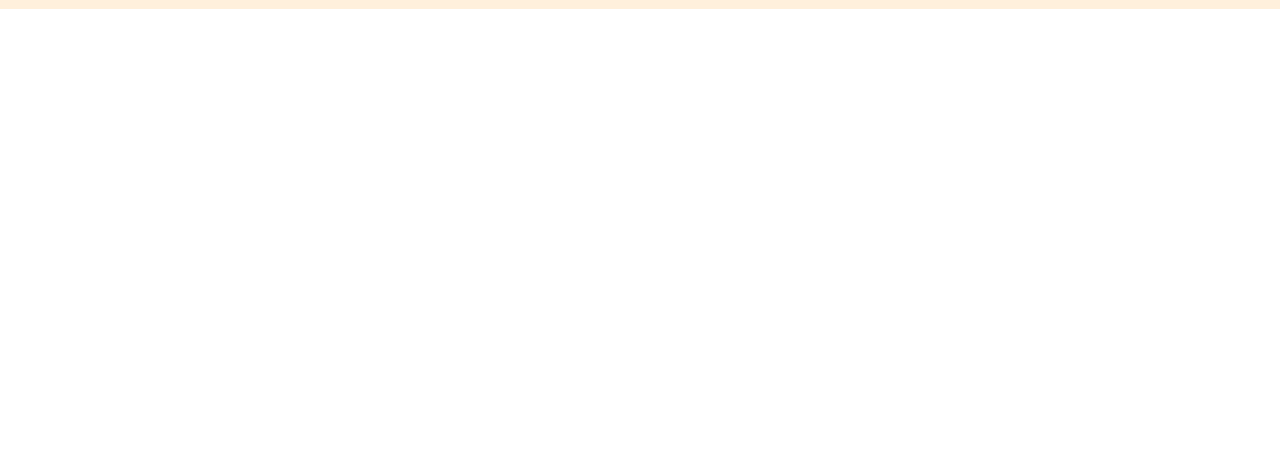
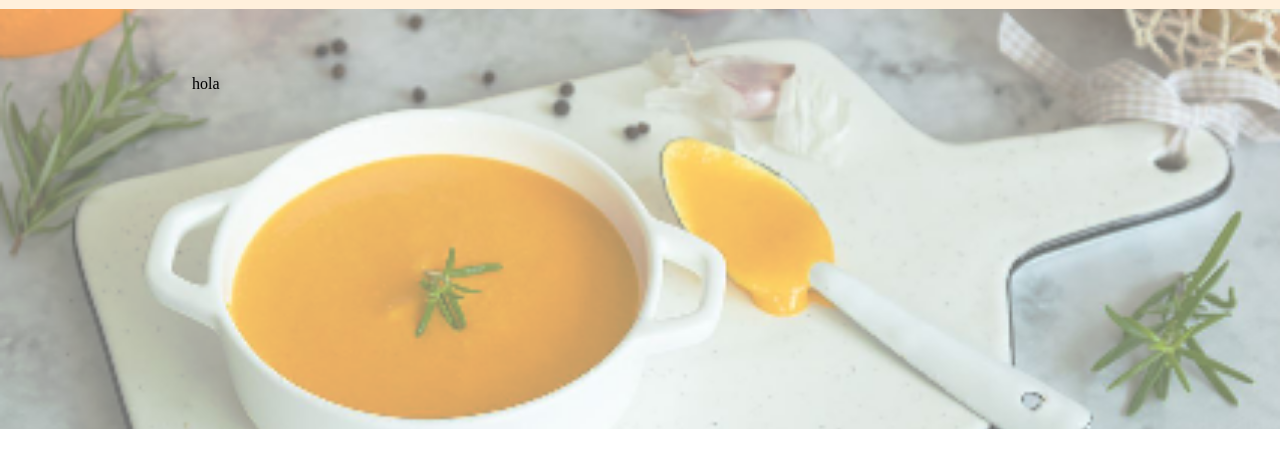
Before and after one commit to RafelMonzoOliver/recepte_LMG, a plain HTML site: page index.html in a window 1280 px wide. Shown: the part 61-528 px from the top of the page. Drawn offline with Linux system fonts and the light colour scheme.

Commit message:
he preparat el css del margin per les fonts

```diff
--- a/css/colors.css
+++ b/css/colors.css
@@ -5,7 +5,8 @@
     color: black;
 }
 .grey{
-
+    color: #5a5a5a
+    ;
 }
 .green{
     color: green;
--- a/css/estils.css
+++ b/css/estils.css
@@ -6,6 +6,7 @@ header{
     display: flex;
     background-color: #fff0dc;
     align-items: center;
+    position: sticky;
 }
 
 .logo{
@@ -16,3 +17,17 @@ header{
     display: flex;
     justify-content: space-around;
 }
+.fonssection{
+    margin: 0%;
+    background-image: url("/css/imatgescss/salsanaranja.png");
+    background-repeat: no-repeat;
+    background-position: center;
+    background-size: cover;
+    height: 420px;
+    width: 100%;
+}
+.posicio{
+    position: absolute;
+    top: 15%;
+    left: 15%;
+}
--- a/index.html
+++ b/index.html
@@ -17,5 +17,8 @@
             </nav>
             &emsp;<img src="icon.png" width="40" height="45" class="count">
         </header>
+        <section class="fonssection">
+            <p class="posicio">hola</p>
+        </section>
     </body>
 </html>
```
Also changed, not shown: css/imatgescss/salsanaranja.png (added).
